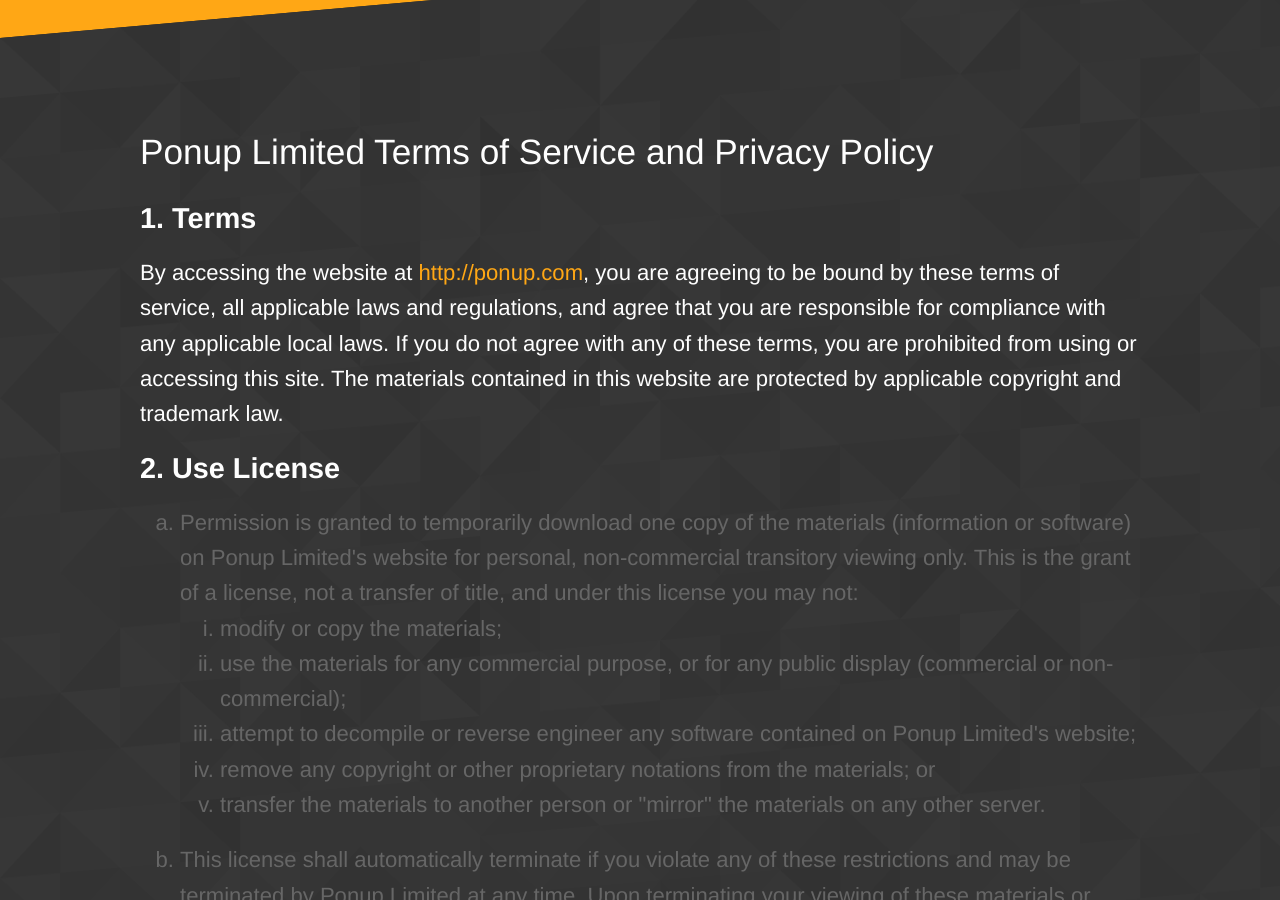
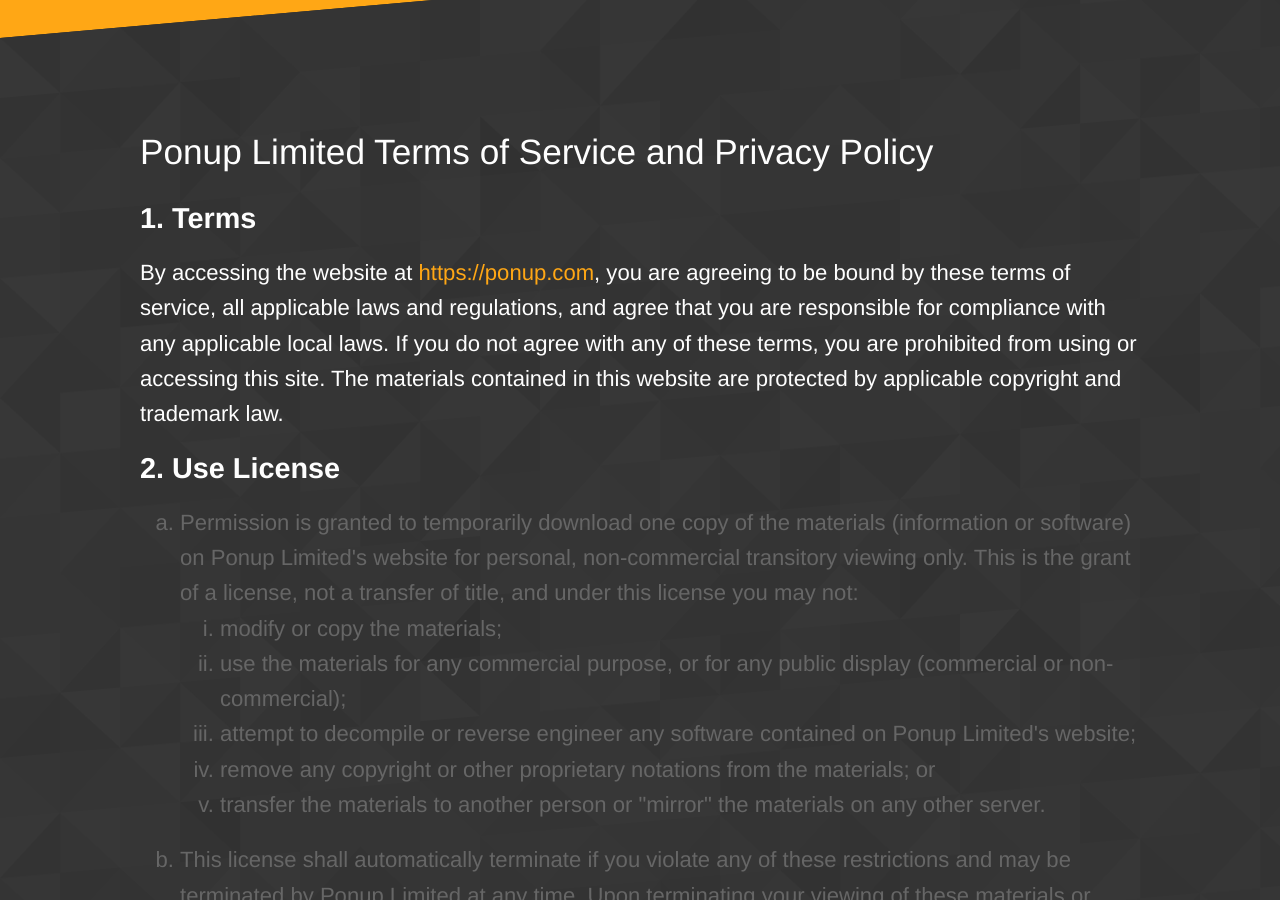
Before and after one commit to Ponup/ponup.github.io, a Jekyll site: the page built from privacy-policy.html, in a window 1280 px wide and 900 px high, scrolled down 316 px. Built offline with Jekyll 4.4.1, drawn with Linux system fonts in a browser that asks for light colours; some of the changed lines change nothing that is shown.

Commit message:
Update URL of the privacy policy page

```diff
--- a/privacy-policy.html
+++ b/privacy-policy.html
@@ -1,5 +1,6 @@
 ---
 layout: page
+permalink: /privacy-policy.html
 ---
 
 <section class="diagonal patterned">
@@ -9,7 +10,7 @@
 
 <h3>1. Terms</h3>
 
-  <p>By accessing the website at&nbsp;<a href="http://ponup.com">http://ponup.com</a>, you are agreeing to be bound by these terms of service, all applicable laws and regulations, and agree that you are responsible for compliance with any applicable local laws. If you do not agree with any of these terms, you are prohibited from using or accessing this site. The materials contained in this website are protected by applicable copyright and trademark law.</p>
+  <p>By accessing the website at&nbsp;<a href="https://ponup.com">https://ponup.com</a>, you are agreeing to be bound by these terms of service, all applicable laws and regulations, and agree that you are responsible for compliance with any applicable local laws. If you do not agree with any of these terms, you are prohibited from using or accessing this site. The materials contained in this website are protected by applicable copyright and trademark law.</p>
 
 <h3>2. Use License</h3>
 
```
